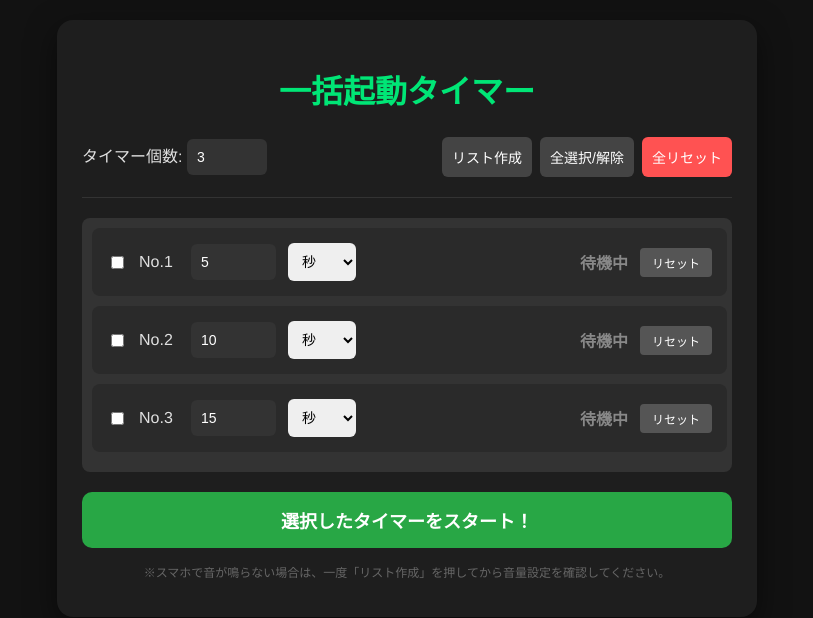
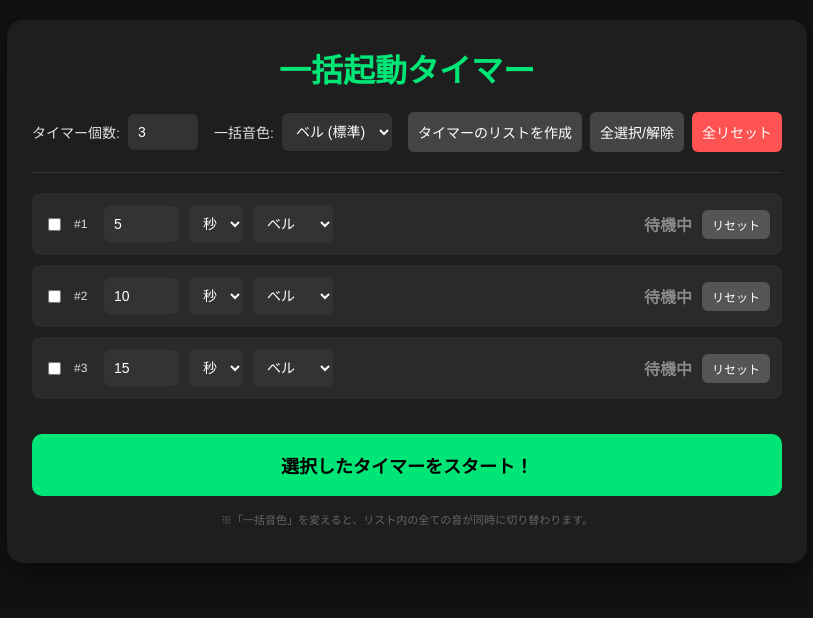
Before and after one commit to AY832-tech/multi-timer, a plain HTML site: page index.html in a window 1280 px wide. Both pictures are taken after a click on the button "全選択/解除". Shown: the whole page, without its empty margins (233-1046 px from the left). Drawn offline with Linux system fonts and the light colour scheme.

Commit message:
Add files via upload

```diff
--- a/index.html
+++ b/index.html
@@ -15,19 +15,26 @@
                 <label>タイマー個数:</label>
                 <input type="number" id="timerCount" value="3" min="1" max="50">
             </div>
+            <div class="input-group">
+                <label>一括音色:</label>
+                <select id="globalSound" onchange="changeAllSounds()">
+                    <option value="bell">ベル (標準)</option>
+                    <option value="beep">電子音</option>
+                    <option value="alarm">警報</option>
+                </select>
+            </div>
             <div class="button-group">
-                <button onclick="createTimerList()" class="secondary-btn">リスト作成</button>
+                <button onclick="createTimerList()" class="secondary-btn">タイマーのリストを作成</button>
                 <button onclick="toggleAll()" class="secondary-btn">全選択/解除</button>
                 <button onclick="resetAll()" class="danger-btn">全リセット</button>
             </div>
         </div>
 
-        <div id="timerList" class="timer-list">
-            </div>
+        <div id="timerList" class="timer-list"></div>
 
         <button class="start-btn" onclick="startSelected()">選択したタイマーをスタート！</button>
 
-        <p class="hint">※スマホで音が鳴らない場合は、一度「リスト作成」を押してから音量設定を確認してください。</p>
+        <p class="hint">※「一括音色」を変えると、リスト内の全ての音が同時に切り替わります。</p>
     </div>
     <script src="script.js"></script>
 </body>
--- a/script.js
+++ b/script.js
@@ -1,7 +1,6 @@
 let audioCtx = null;
-let timers = {}; // 稼働中のタイマー管理
+let timers = {};
 
-// スマホの音声制限を解除する関数
 function initAudio() {
     if (!audioCtx) {
         audioCtx = new (window.AudioContext || window.webkitAudioContext)();
@@ -11,135 +10,197 @@
     }
 }
 
-// リスト作成
-function createTimerList() {
+function saveSettings() {
+    const timerCount = document.getElementById('timerCount').value;
+    const globalSound = document.getElementById('globalSound').value;
+    const rows = document.querySelectorAll('.timer-row');
+    const timerData = [];
+
+    rows.forEach(row => {
+        timerData.push({
+            val: row.querySelector('.timer-val').value,
+            unit: row.querySelector('.timer-unit').value,
+            sound: row.querySelector('.timer-sound').value,
+            checked: row.querySelector('.timer-check').checked
+        });
+    });
+
+    localStorage.setItem('myTimerConfigV4', JSON.stringify({
+        count: timerCount,
+        globalSound: globalSound,
+        timers: timerData
+    }));
+}
+
+function loadSettings() {
+    const saved = localStorage.getItem('myTimerConfigV4');
+    return saved ? JSON.parse(saved) : null;
+}
+
+function changeAllSounds() {
+    const globalSound = document.getElementById('globalSound').value;
+    document.querySelectorAll('.timer-sound').forEach(select => {
+        select.value = globalSound;
+    });
+    saveSettings();
+}
+
+function createTimerList(isInitial = false) {
     initAudio();
     resetAll();
-    const count = document.getElementById('timerCount').value;
+
+    let savedData = isInitial ? loadSettings() : null;
+    let count;
+    let globalSound = "bell";
+
+    if (savedData) {
+        count = savedData.count;
+        globalSound = savedData.globalSound || "bell";
+        document.getElementById('timerCount').value = count;
+        document.getElementById('globalSound').value = globalSound;
+    } else {
+        count = document.getElementById('timerCount').value;
+        globalSound = document.getElementById('globalSound').value;
+    }
+
     const list = document.getElementById('timerList');
     list.innerHTML = '';
 
     for (let i = 0; i < count; i++) {
+        const rowData = (savedData && savedData.timers[i]) ? savedData.timers[i] : {val: (i + 1) * 5, unit: "1", sound: globalSound, checked: true};
+
         const row = document.createElement('div');
         row.className = 'timer-row';
         row.id = `timer-row-${i}`;
         row.innerHTML = `
-            <input type="checkbox" class="timer-check" checked>
-            <span style="width:40px">No.${i + 1}</span>
-            <input type="number" class="timer-val" value="${(i + 1) * 5}" style="width:65px">
-            <select class="timer-unit">
-                <option value="1">秒</option>
-                <option value="60">分</option>
-                <option value="3600">時間</option>
+            <input type="checkbox" class="timer-check" ${rowData.checked ? 'checked' : ''} onchange="saveSettings()">
+            <span style="font-size:12px; width:20px">#${i + 1}</span>
+            <input type="number" class="timer-val" value="${rowData.val}" style="width:55px" onchange="saveSettings()">
+            <select class="timer-unit" onchange="saveSettings()">
+                <option value="1" ${rowData.unit == "1" ? 'selected' : ''}>秒</option>
+                <option value="60" ${rowData.unit == "60" ? 'selected' : ''}>分</option>
+                <option value="3600" ${rowData.unit == "3600" ? 'selected' : ''}>時</option>
+            </select>
+            <select class="timer-sound" onchange="saveSettings()" style="width:80px">
+                <option value="bell" ${rowData.sound == "bell" ? 'selected' : ''}>ベル</option>
+                <option value="beep" ${rowData.sound == "beep" ? 'selected' : ''}>電子音</option>
+                <option value="alarm" ${rowData.sound == "alarm" ? 'selected' : ''}>警報</option>
             </select>
             <span class="status">待機中</span>
             <button class="reset-btn" onclick="resetSingleTimer(${i})">リセット</button>
         `;
         list.appendChild(row);
     }
+    saveSettings();
 }
 
-// 選択したタイマーを開始
 function startSelected() {
     initAudio();
+    saveSettings();
     const rows = document.querySelectorAll('.timer-row');
     rows.forEach((row, index) => {
         const isChecked = row.querySelector('.timer-check').checked;
         const statusLabel = row.querySelector('.status');
+        const soundType = row.querySelector('.timer-sound').value;
 
-        // 待機中か終了済みのものだけ開始
         if (isChecked && (statusLabel.innerText === '待機中' || statusLabel.innerText === '終了！')) {
             const val = parseFloat(row.querySelector('.timer-val').value);
             const unit = parseInt(row.querySelector('.timer-unit').value);
-            if (val > 0) {
-                startCountdown(index, Math.floor(val * unit), statusLabel);
-            }
+            if (val > 0) startCountdown(index, Math.floor(val * unit), statusLabel, soundType);
         }
     });
 }
 
-// カウントダウン処理
-function startCountdown(id, seconds, label) {
+function startCountdown(id, seconds, label, soundType) {
     if (timers[id]) clearInterval(timers[id]);
-
     let timeLeft = seconds;
-    label.style.color = "#00e676"; // 動作中は緑色
+    label.style.color = "#00e676";
 
     timers[id] = setInterval(() => {
         timeLeft--;
-
         const h = Math.floor(timeLeft / 3600);
         const m = Math.floor((timeLeft % 3600) / 60);
         const s = timeLeft % 60;
-
-        let timeStr = "";
-        if (h > 0) timeStr += `${h}h `;
-        if (m > 0 || h > 0) timeStr += `${m}m `;
-        timeStr += `${s}s`;
-
-        label.innerText = timeStr;
+        label.innerText = `${h > 0 ? h + 'h ' : ''}${m > 0 || h > 0 ? m + 'm ' : ''}${s}s`;
 
         if (timeLeft <= 0) {
             clearInterval(timers[id]);
             delete timers[id];
             label.innerText = "終了！";
             label.style.color = "orange";
-            playBeep();
-            if (navigator.vibrate) navigator.vibrate([200, 100, 200]); // スマホ用振動
+            playSelectedSound(soundType);
+            if (navigator.vibrate) navigator.vibrate([200, 100, 200]);
         }
     }, 1000);
 }
 
-// 個別リセット
-function resetSingleTimer(id) {
-    if (timers[id]) {
-        clearInterval(timers[id]);
-        delete timers[id];
-    }
-    const row = document.getElementById(`timer-row-${id}`);
-    if (row) {
-        const statusLabel = row.querySelector('.status');
-        statusLabel.innerText = "待機中";
-        statusLabel.style.color = "#888";
+// 【改良】学会のベル（卓上ベル）を模した音
+function playSelectedSound(type) {
+    if (!audioCtx) return;
+    const now = audioCtx.currentTime;
+
+    if (type === 'bell') {
+        // 学会のベル特有の「非整数倍音」を再現するための4つの周波数
+        const frequencies = [2000, 2800, 3500, 4200];
+
+        frequencies.forEach((freq, i) => {
+            const osc = audioCtx.createOscillator();
+            const gain = audioCtx.createGain();
+
+            osc.type = 'sine';
+            osc.frequency.setValueAtTime(freq, now);
+
+            // 叩いた瞬間のアタックと、長い余韻
+            gain.gain.setValueAtTime(0, now);
+            gain.gain.linearRampToValueAtTime(0.2 / (i + 1), now + 0.005);
+            gain.gain.exponentialRampToValueAtTime(0.001, now + 2.5);
+
+            osc.connect(gain);
+            gain.connect(audioCtx.destination);
+
+            osc.start(now);
+            osc.stop(now + 2.5);
+        });
+    } else if (type === 'beep') {
+        const osc = audioCtx.createOscillator();
+        const gain = audioCtx.createGain();
+        osc.connect(gain);
+        gain.connect(audioCtx.destination);
+        osc.frequency.setValueAtTime(1000, now);
+        gain.gain.setValueAtTime(0.1, now);
+        osc.start();
+        osc.stop(now + 0.2);
+    } else if (type === 'alarm') {
+        for(let i=0; i<3; i++) {
+            const t = now + (i * 0.2);
+            const osc = audioCtx.createOscillator();
+            const g = audioCtx.createGain();
+            osc.connect(g); g.connect(audioCtx.destination);
+            osc.frequency.setValueAtTime(800, t);
+            g.gain.setValueAtTime(0.1, t);
+            g.gain.exponentialRampToValueAtTime(0.01, t + 0.15);
+            osc.start(t); osc.stop(t + 0.15);
+        }
     }
 }
 
-// 全リセット
-function resetAll() {
-    Object.keys(timers).forEach(id => {
-        clearInterval(timers[id]);
-        delete timers[id];
-    });
-    document.querySelectorAll('.status').forEach(label => {
-        label.innerText = "待機中";
-        label.style.color = "#888";
-    });
+function resetSingleTimer(id) {
+    if (timers[id]) { clearInterval(timers[id]); delete timers[id]; }
+    const statusLabel = document.querySelector(`#timer-row-${id} .status`);
+    if (statusLabel) { statusLabel.innerText = "待機中"; statusLabel.style.color = "#888"; }
 }
 
-// 全選択・解除
+function resetAll() {
+    Object.keys(timers).forEach(id => { clearInterval(timers[id]); delete timers[id]; });
+    document.querySelectorAll('.status').forEach(l => { l.innerText = "待機中"; l.style.color = "#888"; });
+}
+
 function toggleAll() {
     const checks = document.querySelectorAll('.timer-check');
     if (checks.length === 0) return;
-    const firstState = checks[0].checked;
-    checks.forEach(c => c.checked = !firstState);
+    const state = checks[0].checked;
+    checks.forEach(c => c.checked = !state);
+    saveSettings();
 }
 
-// アラーム音再生
-function playBeep() {
-    if (!audioCtx) return;
-    const osc = audioCtx.createOscillator();
-    const gain = audioCtx.createGain();
-
-    osc.connect(gain);
-    gain.connect(audioCtx.destination);
-
-    osc.type = 'sine';
-    osc.frequency.setValueAtTime(1000, audioCtx.currentTime); // 1000Hz
-    gain.gain.setValueAtTime(0.1, audioCtx.currentTime);
-
-    osc.start();
-    osc.stop(audioCtx.currentTime + 0.3); // 0.3秒鳴らす
-}
-
-// 初回起動
-createTimerList();
+createTimerList(true);
--- a/style.css
+++ b/style.css
@@ -1,68 +1,9 @@
-body {
-    background-color: #1a1a1a;
-    color: white;
-    font-family: sans-serif;
-    display: flex;
-    justify-content: center;
-    padding: 20px;
-}
-
-.container {
-    width: 100%;
-    max-width: 600px;
-    background: #2b2b2b;
-    padding: 20px;
-    border-radius: 12px;
-    box-shadow: 0 10px 30px rgba(0,0,0,0.5);
-}
-
-.setup-area {
-    margin-bottom: 20px;
-    display: flex;
-    gap: 10px;
-    align-items: center;
-}
-
-input, select, button {
-    padding: 8px;
-    border-radius: 5px;
-    border: none;
-}
-
-.timer-list {
-    max-height: 400px;
-    overflow-y: auto;
-    background: #333;
-    padding: 10px;
-    border-radius: 8px;
-}
-
-.timer-row {
-    display: flex;
-    align-items: center;
-    gap: 10px;
-    background: #444;
-    margin-bottom: 8px;
-    padding: 10px;
-    border-radius: 6px;
-}
-
-/* 個別リセットボタンのスタイル */
-.reset-btn {
-    padding: 5px 10px;
-    background-color: #6c757d;
-    color: white;
-    font-size: 12px;
-    cursor: pointer;
-    border-radius: 4px;
-}
 :root {
     --bg-color: #121212;
     --card-bg: #1e1e1e;
     --text-color: #e0e0e0;
     --accent-color: #00e676;
     --danger-color: #ff5252;
-    --secondary-btn: #333;
 }
 
 body {
@@ -77,34 +18,33 @@
 
 .container {
     width: 100%;
-    max-width: 650px;
+    max-width: 750px;
     background: var(--card-bg);
     padding: 25px;
     border-radius: 16px;
     box-shadow: 0 10px 30px rgba(0,0,0,0.5);
 }
 
-h1 {
-    text-align: center;
-    margin-bottom: 25px;
-    color: var(--accent-color);
-}
+h1 { text-align: center; color: var(--accent-color); margin-top: 0; }
 
 .setup-area {
     display: flex;
     flex-wrap: wrap;
     gap: 15px;
     justify-content: space-between;
-    align-items: center;
     margin-bottom: 20px;
     padding-bottom: 20px;
     border-bottom: 1px solid #333;
 }
 
-.button-group {
+.input-group {
     display: flex;
+    align-items: center;
     gap: 8px;
+    font-size: 14px;
 }
+
+.button-group { display: flex; gap: 8px; flex-wrap: wrap; }
 
 input, select, button {
     padding: 10px;
@@ -113,19 +53,9 @@
     font-size: 14px;
 }
 
-input[type="number"] {
+input[type="number"], select {
     background: #333;
     color: white;
-    width: 60px;
-}
-
-button {
-    cursor: pointer;
-    transition: opacity 0.2s;
-}
-
-button:hover {
-    opacity: 0.8;
 }
 
 .secondary-btn { background: #444; color: white; }
@@ -141,58 +71,28 @@
     border-radius: 10px;
 }
 
-.timer-list {
-    max-height: 450px;
-    overflow-y: auto;
-    padding-right: 5px;
-}
-
 .timer-row {
     display: flex;
     align-items: center;
-    gap: 12px;
+    gap: 10px;
     background: #2a2a2a;
     margin-bottom: 10px;
-    padding: 15px;
+    padding: 12px;
     border-radius: 8px;
 }
 
 .status {
     margin-left: auto;
-    min-width: 100px;
-    text-align: right;
     font-weight: bold;
     color: #888;
+    min-width: 85px;
+    text-align: right;
 }
 
-.reset-btn {
-    background: #555;
-    color: white;
-    font-size: 12px;
-    padding: 6px 12px;
+.reset-btn { background: #555; color: white; padding: 6px 10px; font-size: 12px; }
+.hint { font-size: 11px; color: #666; text-align: center; margin-top: 15px; }
+
+@media (max-width: 600px) {
+    .timer-row { flex-wrap: wrap; }
+    .status { width: 100%; text-align: left; margin: 5px 0; }
 }
-
-.hint {
-    font-size: 12px;
-    color: #666;
-    margin-top: 15px;
-    text-align: center;
-}
-.reset-btn:hover {
-    background-color: #5a6268;
-}
-
-.start-btn {
-    width: 100%;
-    margin-top: 20px;
-    padding: 15px;
-    background-color: #28a745;
-    color: white;
-    font-weight: bold;
-    cursor: pointer;
-}
-
-.status {
-    margin-left: auto;
-    font-weight: bold;
-}
```
